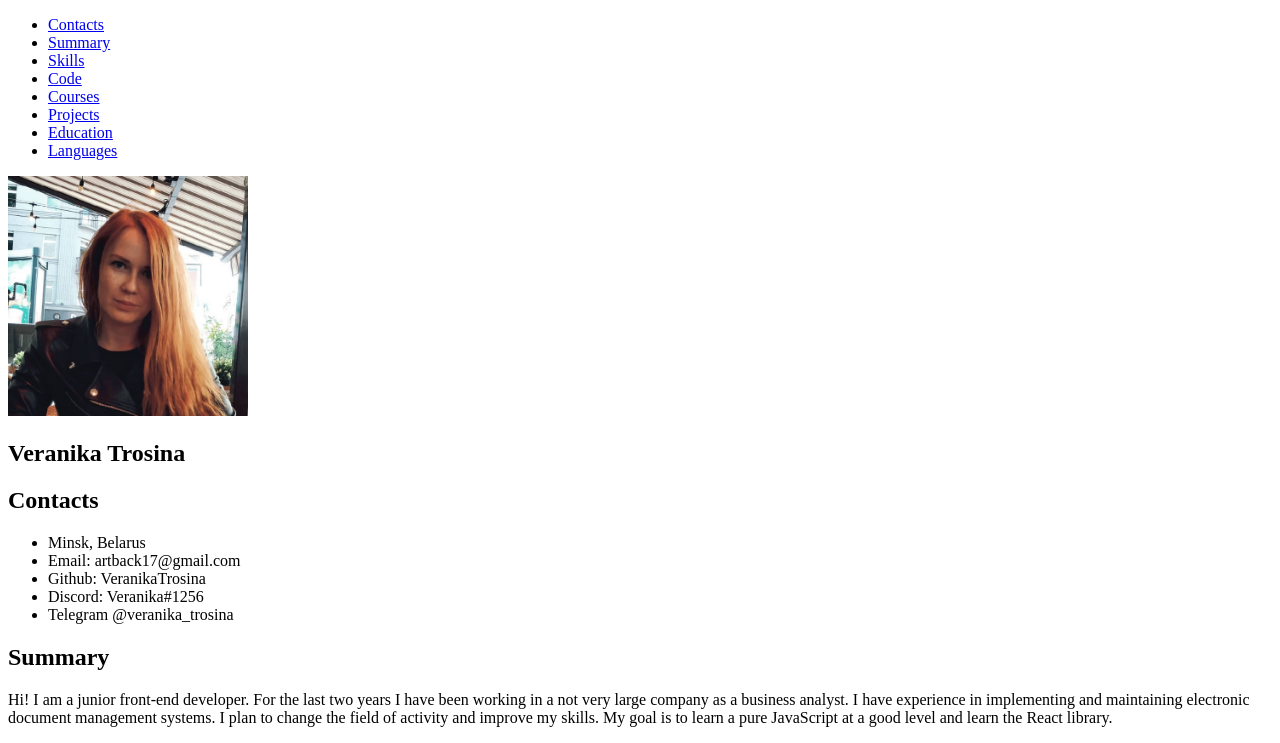
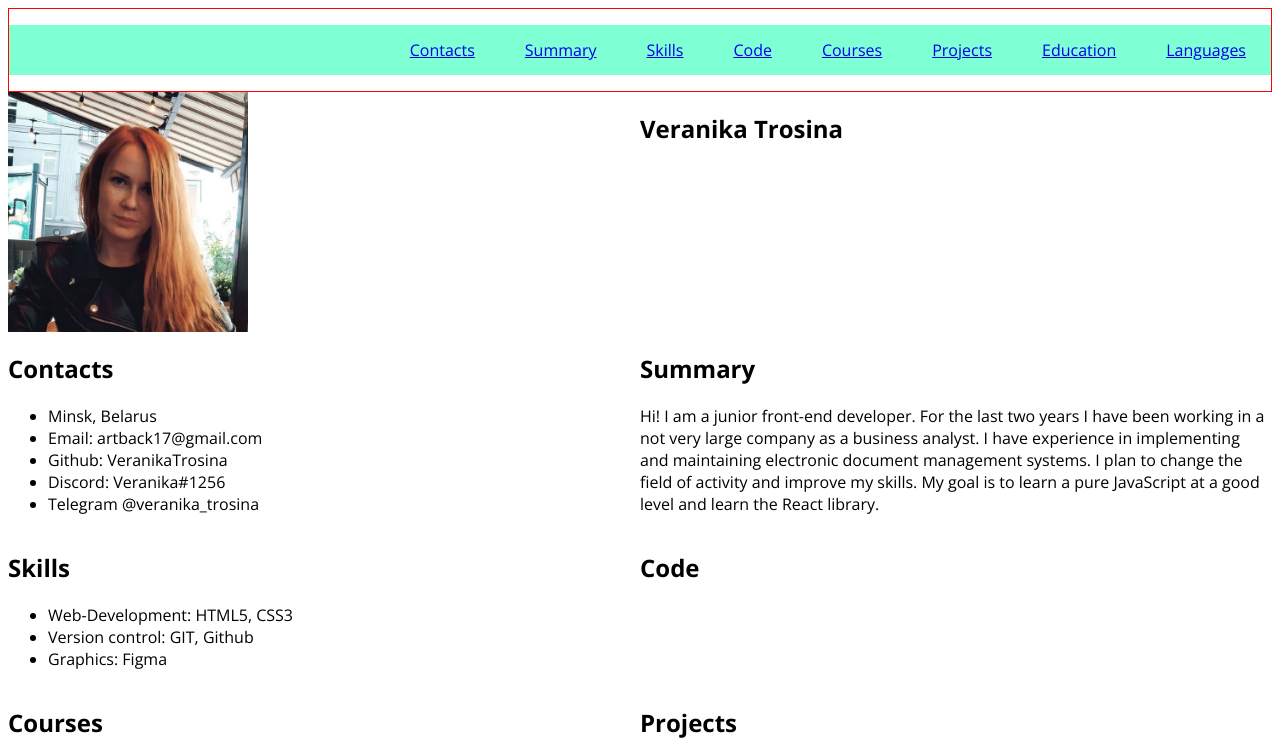
Before and after one commit to VeranikaTrosina/rsschool-cv, a plain HTML site: page index.html in a window 1280 px wide. Shown: the top 743 px of the page. Drawn offline with nearby package versions, Linux system fonts and the light colour scheme.

Commit message:
update style css

```diff
--- a/index.html
+++ b/index.html
@@ -6,6 +6,9 @@
     <meta name="viewport" content="width=device-width, initial-scale=1.0">
     <title>cv</title>
     <link rel="stylesheet" href="style.css">
+    <link rel="preconnect" href="https://fonts.googleapis.com">
+    <link rel="preconnect" href="https://fonts.gstatic.com" crossorigin>
+    <link href="https://fonts.googleapis.com/css2?family=Open+Sans:wght@300;700&display=swap" rel="stylesheet">
 </head>
 <body>
     <header class="header">
@@ -22,7 +25,7 @@
         </ul>
         </nav>
     </header>
-    <main class="main-container"></main>
+    <main class="main-container">
         <img src="./assets/img/photo.png" alt="my photo" width="240" height="240">
         <div class="container"></div>
         <section class="section" id="profile">
--- a/style.css
+++ b/style.css
@@ -1 +1,55 @@
-style
+.header {
+    border: 1px solid red;
+}
+
+.footer {
+    border: 1 solid blue;
+}
+
+.nav {
+    background-color: aquamarine;
+}
+
+.nav-list {
+    display: flex;
+    justify-content: flex-end;
+    align-items: center;
+    list-style: none;
+}
+
+.nav-link {
+    padding: 0 25px;
+    line-height: 50px;
+    transition: .3s;
+}
+
+.section-item a {
+    color: black;
+    text-decoration: none;
+    transition: .5s;
+}
+
+.section-title {
+    color: black;
+}
+
+.main-container {
+    display: flex;
+    flex-wrap: wrap;
+  }
+
+  .section {
+    width: 50%;
+  }
+
+body {
+    display: flex;
+    flex-direction: column;
+    justify-content: space-between;
+    font-family: 'Open Sans', sans-serif;
+}
+
+.container {
+    max-width: 1440px;
+    margin: 0 auto;
+}
```
Lines whose indentation alone changed are shown as unchanged.
